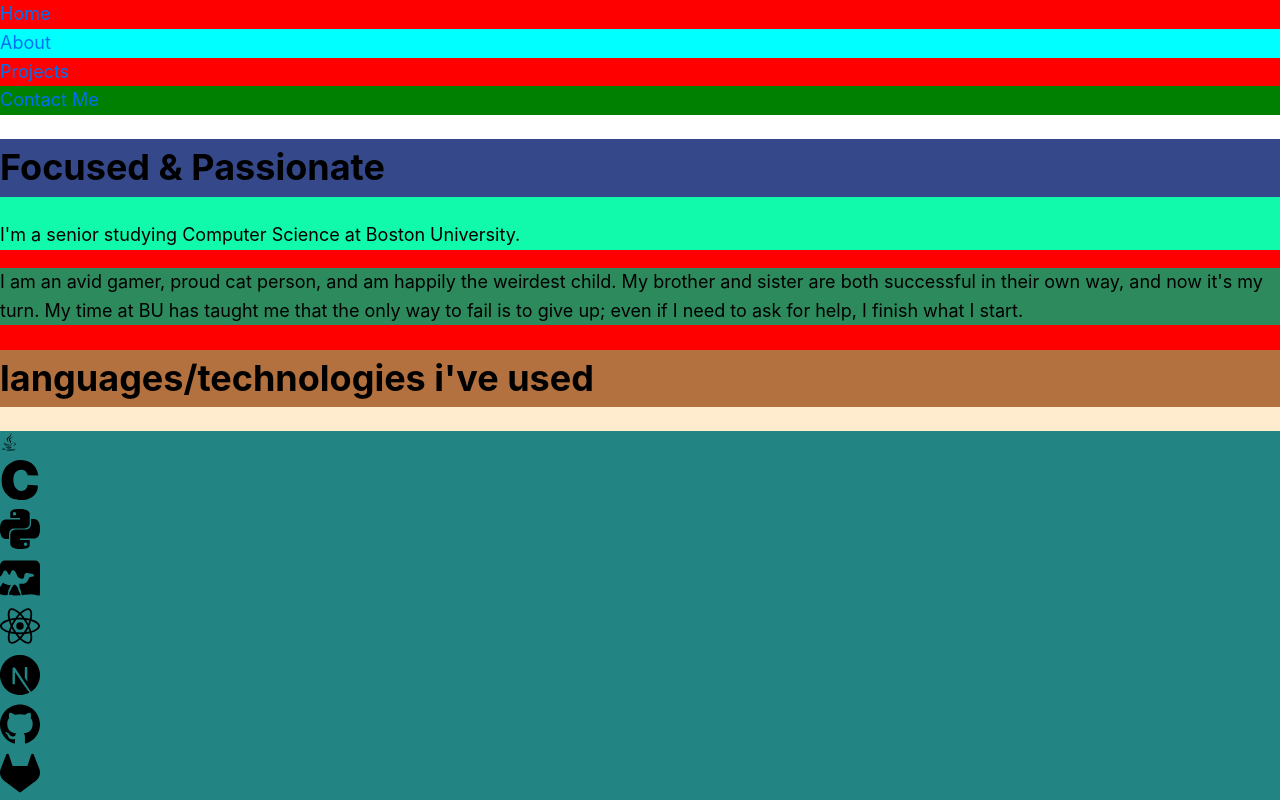
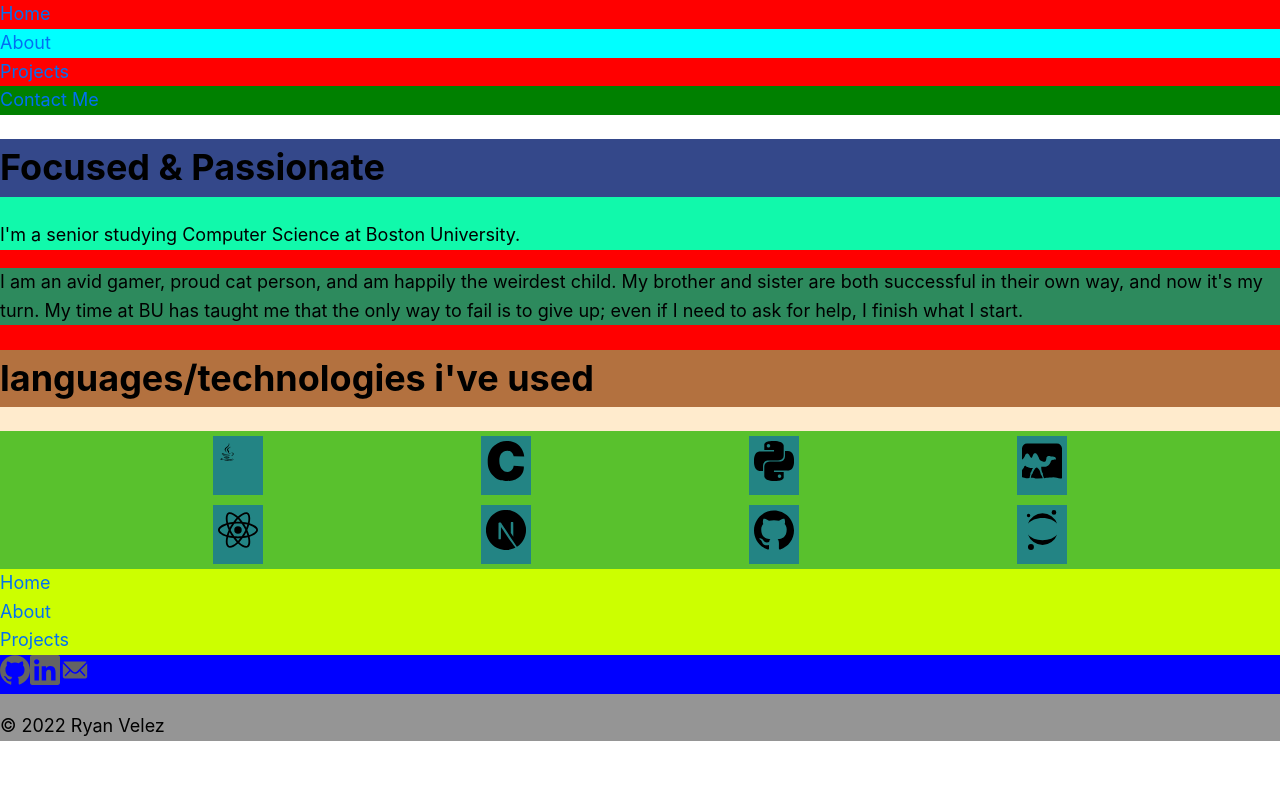
Before and after one commit to ryanv249/ryanv249.me, a Next.js app: page /about in a window 1280 px wide. Shown: the top 800 px of the page. Built offline with nearby package versions, Linux system fonts and the light colour scheme.

Commit message:
cleaned up formatting for about page, and made icons fit on a grid

```diff
--- a/components/layout.module.css
+++ b/components/layout.module.css
@@ -204,10 +204,17 @@
     background-color: rgb(179, 113, 63);
 }
 
-.aboutTech{
+/* not displaying gitlab because not an even number of icons. add more but only if total is even */
+.aboutIcons{
     background-color: rgb(89, 193, 45);
+    display: grid;
+    grid-template-columns: repeat(4, auto);
+    /* align-content: space-around; */
+    justify-content: space-evenly;
 }
 
-.aboutTech div{
+.aboutIcons div{
     background-color: rgb(35, 132, 132);
+    padding: 5px 5px 5px 5px;
+    margin: 5px;
 }
--- a/components/wrappers.js
+++ b/components/wrappers.js
@@ -235,19 +235,13 @@ export function AboutFoot({ children }){
     );
 }
 
-export function AboutTech({ children }){
-    return(
-        <div className={styles.aboutTech}>
-            {children}
-        </div>
-    );
-}
-
-// define styling for aboutTech icons here (cant pass css class)
+// define styling for icons here (cant pass css class)
 export function AboutIcons({ children }){
     return(
         <IconContext.Provider value={{size: 40}}>
-            {children}
+            <div className={styles.aboutIcons}>
+                {children}
+            </div>
         </IconContext.Provider>
     );
 }
--- a/pages/about.js
+++ b/pages/about.js
@@ -1,5 +1,5 @@
 import Layout from '../components/layout';
-import { AboutContainer, AboutHead, AboutBody, AboutFoot, AboutTech, AboutIcons  } from '../components/wrappers';
+import { AboutContainer, AboutHead, AboutBody, AboutFoot, AboutIcons  } from '../components/wrappers';
 
 import { SiC, SiPython, SiOcaml, SiReact, SiGithub, SiGitlab, SiJupyter, SiNextdotjs, SiJava} from 'react-icons/si'
 
@@ -27,7 +27,6 @@ export default function AboutPage(){
                 <AboutFoot>
                     <h1>languages/technologies i've used </h1>
                     {/* this is an ugly solution to wrapping these, but it works. */}
-                    <AboutTech>
                     <AboutIcons>
                         <div>
                             <SiJava/>
@@ -50,14 +49,13 @@ export default function AboutPage(){
                         <div>
                             <SiGithub/>
                         </div>
-                            <div>
+                        {/* <div>
                             <SiGitlab/>
-                            </div>
+                        </div> */}
                         <div>
                             <SiJupyter/>
                         </div>
                     </AboutIcons>
-                    </AboutTech>
                 </AboutFoot>
 
                 {/* job experience section ?
```
Lines whose indentation alone changed are shown as unchanged.
